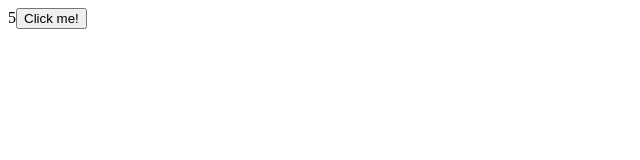
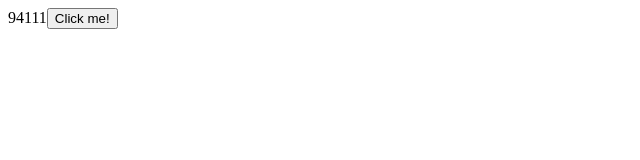
Before and after one commit to AmeyGaikar/code_with_mosh_react1, a React (Vite) app in the folder react-app/: page / in a window 1280 px wide. Shown: the top 160 px of the page, without its empty margins (0-640 px from the left). Built offline with nearby package versions, Linux system fonts and the light colour scheme.

Commit message:
Updating nested objects

```diff
--- a/react-app/src/App.tsx
+++ b/react-app/src/App.tsx
@@ -1,16 +1,21 @@
 import { useState } from "react";
-
 function App() {
-  const [drink, setDrink] = useState({
+  const [customer, setCustomer] = useState({
     title: "Americano",
-    price: 5,
+    address: {
+      city: 'New York',
+      pincode: 94111
+    }
   });
   const handleClick = () => {
-    setDrink({ ...drink, price: 6 });
-  };
+    setCustomer({
+      ...customer,
+      address: {...customer.address, pincode: 94112}
+    });
+  }
   return (
     <div>
-      {drink.price}
+      {customer.address.pincode}
       <button onClick={handleClick}> Click me! </button>
     </div>
   );
```
